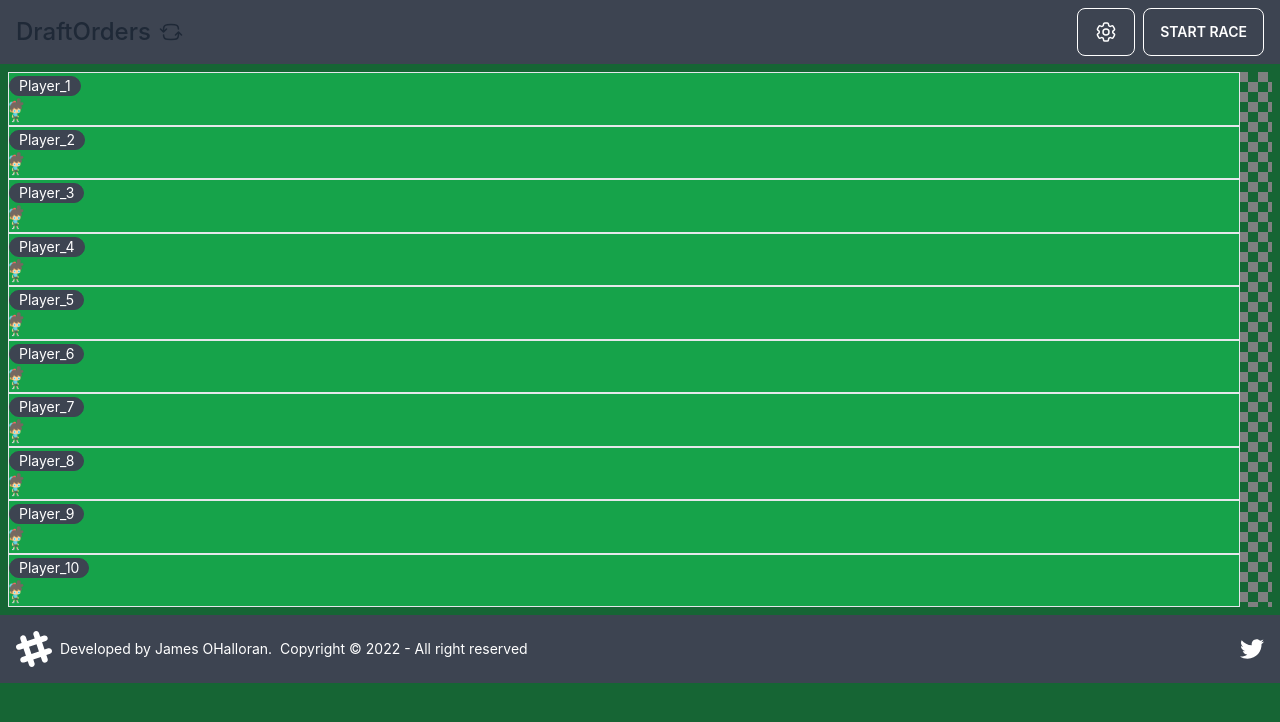
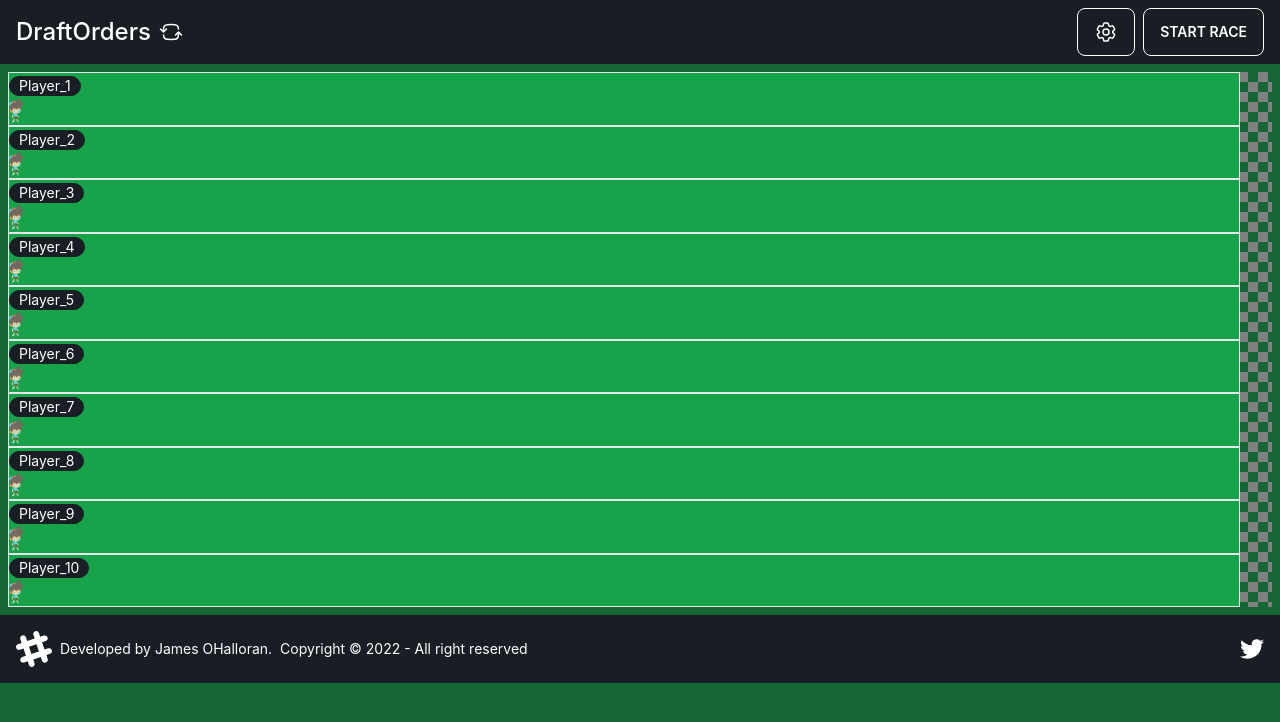
Before and after one commit to jamespohalloran/draft-calculator, a Next.js app: page / in a window 1280 px wide. Shown: the top 722 px of the page. Built offline with nearby package versions, Linux system fonts and the light colour scheme.

Commit message:
fix theme

```diff
--- a/pages/_app.tsx
+++ b/pages/_app.tsx
@@ -25,7 +25,9 @@ function MyApp({ Component, pageProps }: AppProps) {
           ],
         }}
       />
-      <Component {...pageProps} />
+      <div data-theme="dark">
+        <Component {...pageProps} />
+      </div>
     </>
   );
 }
--- a/pages/index.tsx
+++ b/pages/index.tsx
@@ -100,7 +100,7 @@ function getRandomArbitrary(min: number, max: number) {
 const PlayerModal = observer(({ race }: { race: Race }) => {
   return (
     <>
-      <div className="modal">
+      <div className="modal text-white">
         <div className="modal-box space-y-2">
           <div className="mb-6">
             <label className="block text-white text-md font-bold mb-2">
@@ -305,8 +305,8 @@ const Home: NextPage = () => {
   return (
     <div className="w-screen min-h-screen bg-green-800">
       <main>
-        <div className="p-2 px-4 flex bg-neutral">
-          <h1 className="self-center flex-none font-medium leading-tight text-2xl text-black-600 align-middle">
+        <div className="p-2 px-4 flex bg-neutral text-white">
+          <h1 className="self-center flex-none font-medium leading-tight text-2xl align-middle">
             DraftOrders
           </h1>
           <div className="self-center flex-none ml-2">
@@ -376,7 +376,7 @@ const Home: NextPage = () => {
 
         <RaceTrack race={race} running={raceStarted} />
       </main>
-      <footer className="footer items-center p-4 bg-neutral text-neutral-content">
+      <footer className="footer items-center p-4 bg-neutral text-white">
         <div className="items-center grid-flow-col">
           <svg
             width={36}
```
